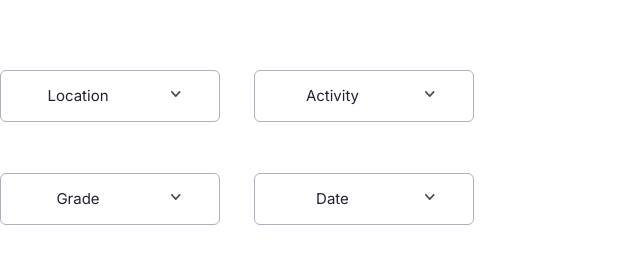
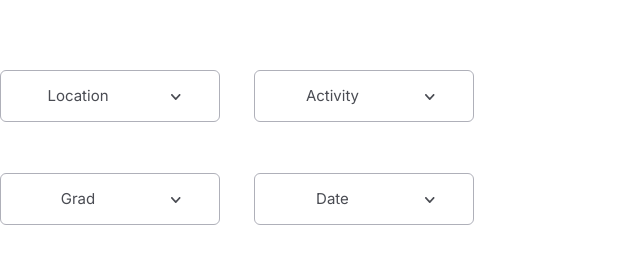
Before and after one commit to OTsisinskyi/lab_web, a plain HTML site: page 1 lab/index.html in a window 1280 px wide. Shown: the part 488-763 px from the top of the page, 0-640 px from the left. Drawn offline with nearby package versions, Linux system fonts and the light colour scheme.

Commit message:
took away unnecessary tags

```diff
--- a/1 lab/css/first.css
+++ b/1 lab/css/first.css
@@ -90,7 +90,7 @@
     line-height: 32px;
     align-items: center;
     color: #4a4c53;
-    background: url(/images/галочка.svg)  170px 20px  no-repeat;
+    background: url(/images/галочка.svg)  170px 23px  no-repeat;
 }
 
 .Explore{
--- a/1 lab/index.html
+++ b/1 lab/index.html
@@ -39,25 +39,16 @@
         <h1 class="ExploreandTravel">Explore and Travel</h1>
         <h4 class="HollidayFinder">Holliday finder</h4>
         <ul>
-            <button class="fourbutton">
-                <li><a href="">Location</a></li>
-            </button>
-            <button class="fourbutton">
-                <li><a href="">Activity</li>
-            </button>
+            <button class="fourbutton">Location</button>
+            <button class="fourbutton">Activity</button>
         </ul>
         <ul>
-            <button class="fourbutton">
-                <li><a href="">Grade</a></li>
-            </button>
-            <button class="fourbutton">
-                <li><a href="">Date</li>
-            </button>
+            <button class="fourbutton">Grad</button>
+            <button class="fourbutton">Date</button>
         </ul>
         <button class="Explore">Explore</button>
         <img src="/images/thousand-01 1 (1).svg" class="first_images">
     </section>
-
 
     <section class="second">
         <div class="intro">
```
